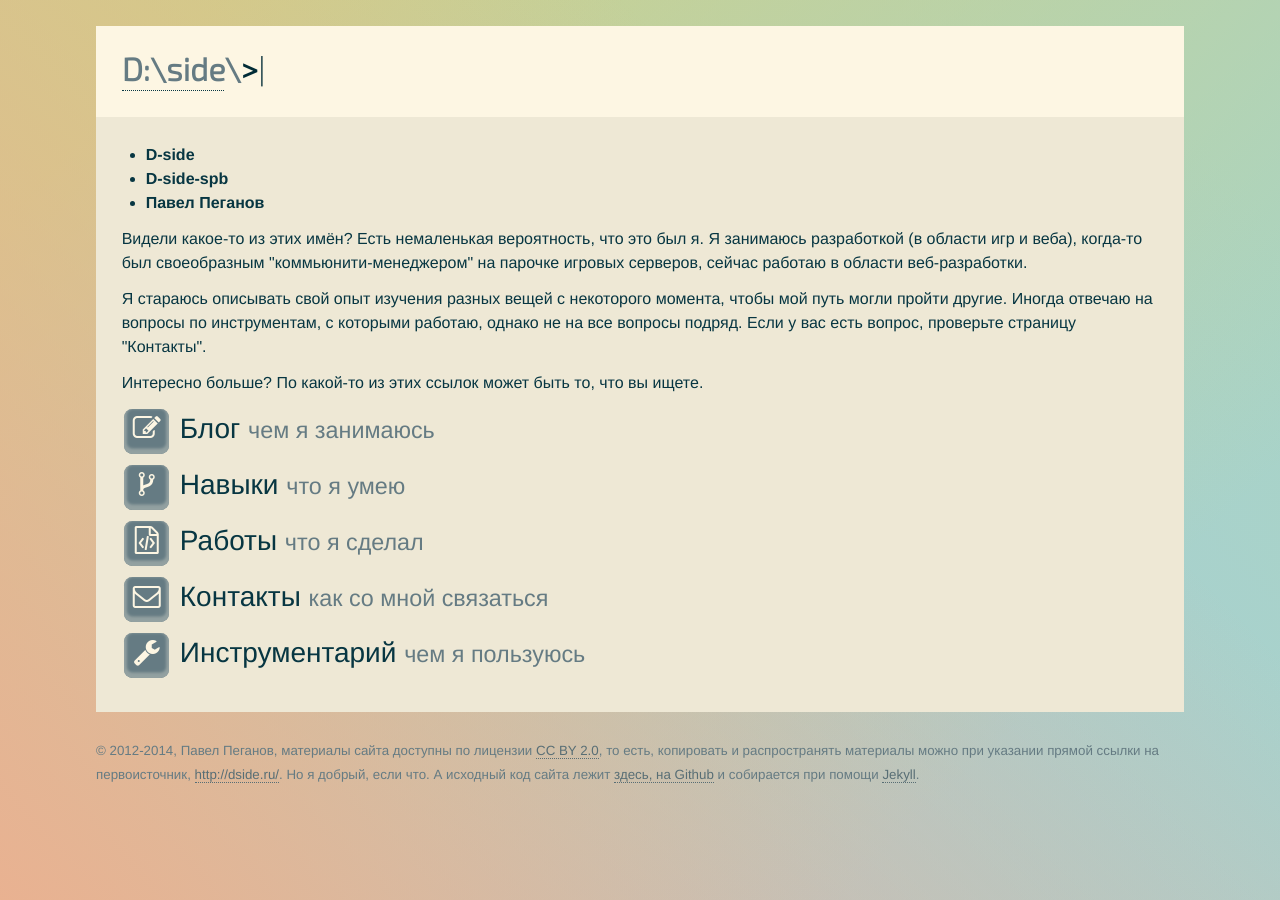
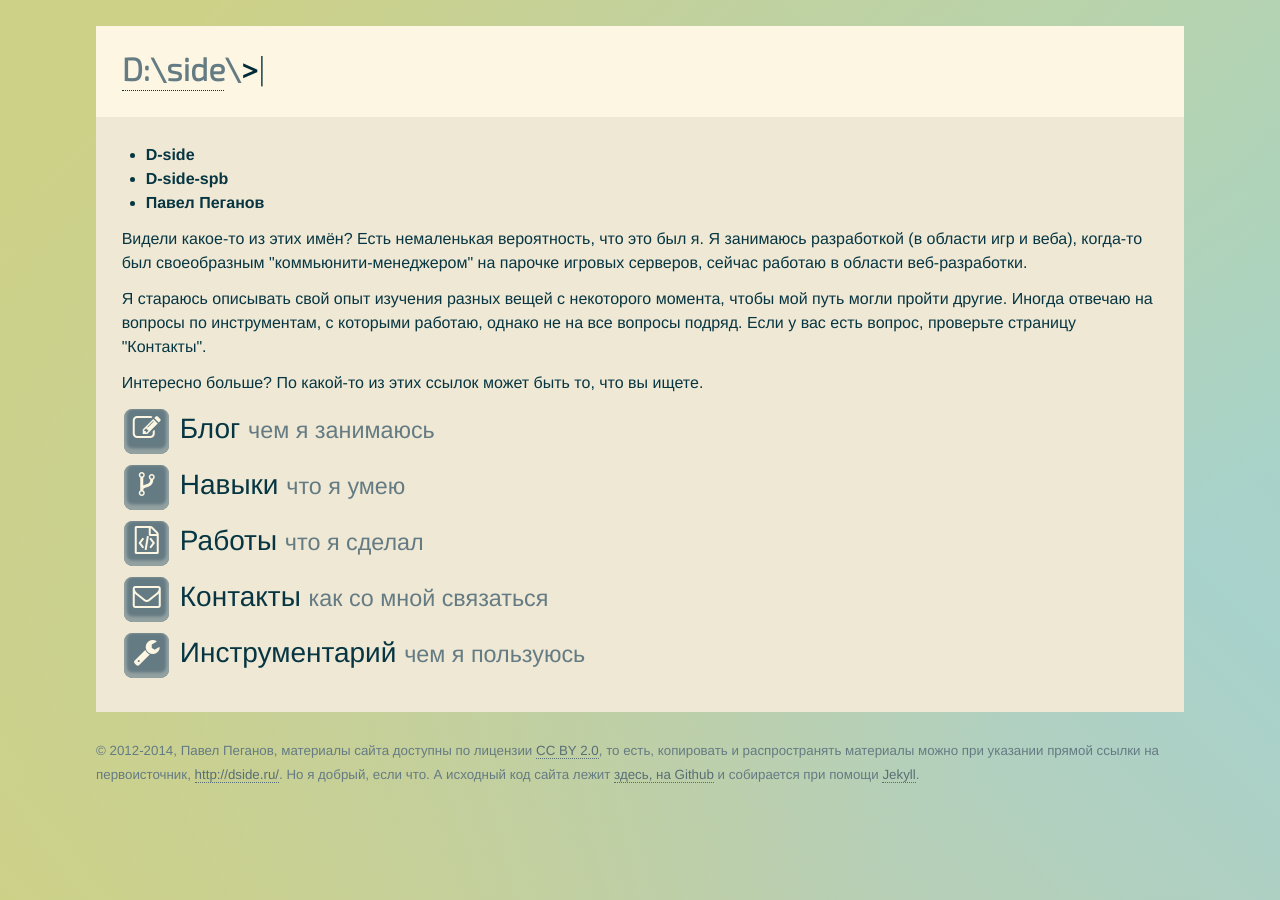
Before and after one commit to D-side/d-side.github.io, a Jekyll site: the page built from index.html, in a window 1280 px wide. Built offline with Jekyll 4.4.1, drawn with Linux system fonts in a browser that asks for light colours.

Commit message:
Update main.sass

```diff
--- a/assets/main.sass
+++ b/assets/main.sass
@@ -70,7 +70,7 @@ body
   $grad4: mix($theme0D, $theme00, $contrast)
   $grad3: mix($theme0C, $theme00, $contrast)
   $grad2: mix($theme0B, $theme00, $contrast)
-  $grad1: mix($theme09, $theme00, $contrast)
+  $grad1: mix($theme0B, $theme00, $contrast)
   +background-image(linear-gradient(45deg, $grad1 0%, transparent 70%), linear-gradient(135deg, $grad2 10%, transparent 80%), linear-gradient(225deg, $grad3 10%, transparent 80%), linear-gradient(315deg, $grad4 100%, transparent 70%))
   -webkit-font-smoothing: antialiased
 
```
